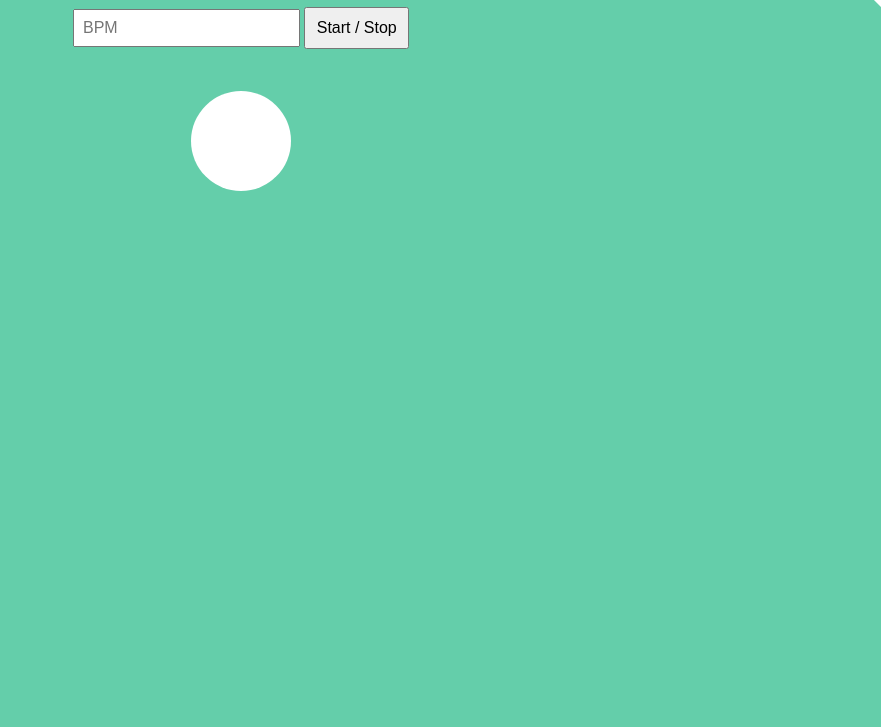
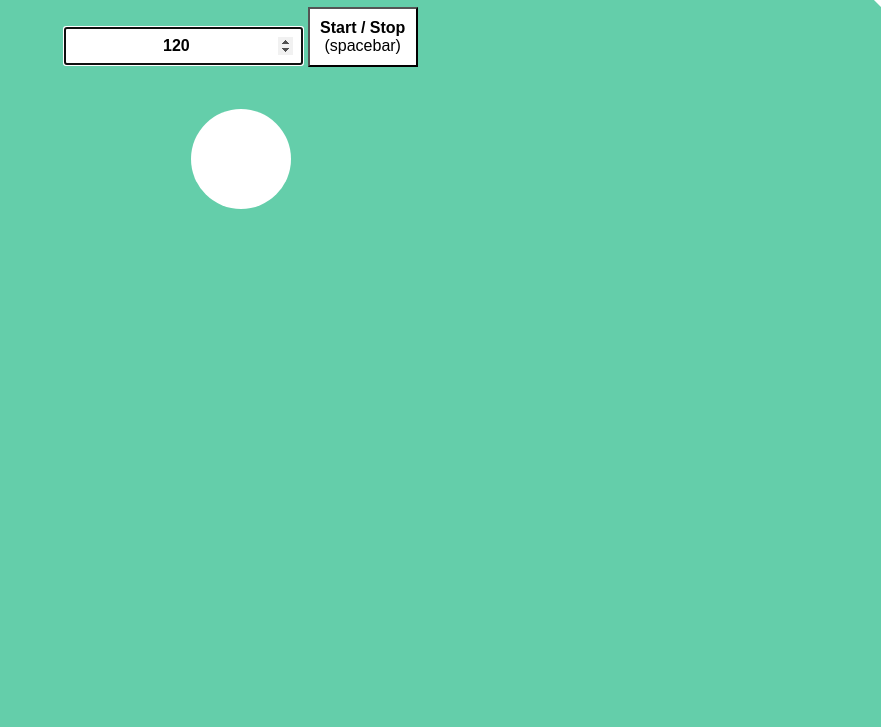
Before and after one commit to SimpleMetronome/SimpleMetronome.github.io, a plain HTML site: page index.html in a window 1280 px wide. Shown: the part 73-800 px from the top of the page, without its empty margins (399-1280 px from the left). Drawn offline with nearby package versions, Linux system fonts and the light colour scheme.

Commit message:
Add spacebar toggle, style tweaks

```diff
--- a/app.js
+++ b/app.js
@@ -9,6 +9,10 @@ var App = {
     document.querySelector("#toggle").addEventListener("click", App.ticker.toggle)
     document.querySelector("#bpm").addEventListener("change", function(event) {
       App.settings.setBpm(event.target.value)
+    })
+    window.addEventListener("keydown", function(event) {
+      if (event.keyCode == 32) { App.ticker.toggle() }
+      // spacebar
     })
   },
 
--- a/index.html
+++ b/index.html
@@ -25,8 +25,11 @@
   <div class="app">
 
     <div class="input">
-      <input type="number" id="bpm" placeholder="BPM">
-      <button id="toggle">Start / Stop</button>
+      <input type="number" id="bpm" placeholder="BPM (120)" value="120" size="3" autofocus>
+      <button id="toggle">
+        <span style="font-weight: bold">Start / Stop</span>
+        <br>(spacebar)
+      </button>
     </div>
 
     <!-- FUTURE: "metronome dial color should be black to stand out and feel physical" -->
--- a/style.css
+++ b/style.css
@@ -1,20 +1,22 @@
 
 body {
   background-color: #64ceaa;
-  color: #fff;
+  color: white;
   font-family: sans-serif;
 }
 
-.header, .app {
+.header, .app, #bpm {
   text-align: center;
 }
 
-#bpm {
+input#bpm {
   font-size: 1em;
+  font-weight: bold;
   padding: .5em;
 }
 
-#toggle {
+button#toggle {
+  background-color: white;
   font-size: 1em;
   padding: .64em;
 }
@@ -24,10 +26,10 @@ body {
 }
 
 #flash {
-  fill: #fff;
+  fill: white;
   stroke-width: 10;
 }
 
 #flash.active {
-  stroke: #fff;
+  stroke: white;
 }
```
